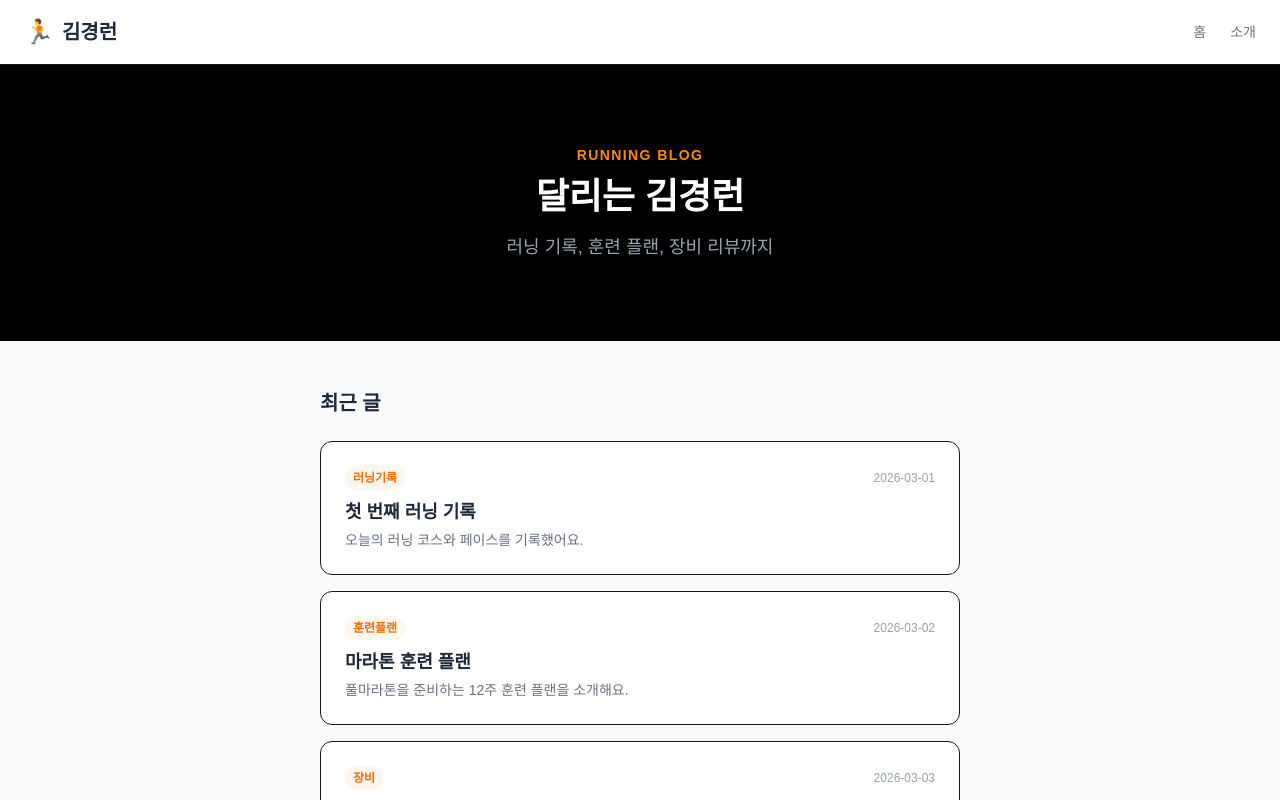
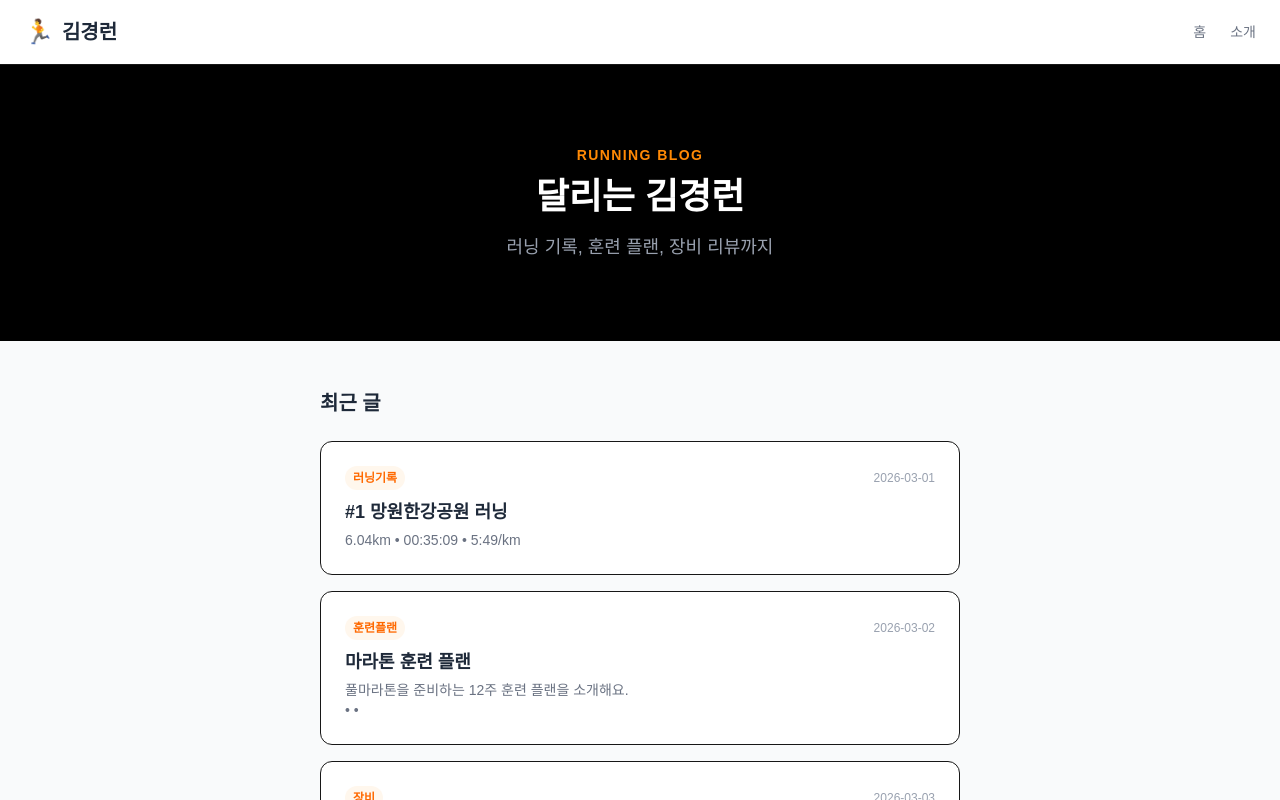
Before and after one commit to kyeongrun/kyeongrun, a Next.js app: page / in a window 1280 px wide. Shown: the top 800 px of the page. Built offline with nearby package versions, Linux system fonts and the light colour scheme.

Commit message:
메인페이지 러닝기록 거리,시간,페이스 추가

```diff
--- a/src/app/page.js
+++ b/src/app/page.js
@@ -2,9 +2,12 @@ export default function Home() {
   const posts = [
     {
       id: 1,
-      title: "첫 번째 러닝 기록",
+      title: "#1 망원한강공원 러닝",
       date: "2026-03-01",
-      description: "오늘의 러닝 코스와 페이스를 기록했어요.",
+      /*description: "오늘의 러닝 코스와 페이스를 기록했어요.",*/
+      distance: "6.04km",
+      time: "00:35:09",
+      pace: "5:49/km",
       tag: "러닝기록"
     },
     {
@@ -62,6 +65,7 @@ export default function Home() {
               </div>
               <h3 className="text-lg font-semibold text-gray-800 mb-1">{post.title}</h3>
               <p className="text-gray-500 text-sm">{post.description}</p>
+              <p className="text-gray-500 text-sm">{post.distance} • {post.time} • {post.pace}</p>
             </div>
           ))}
         </div>
```
